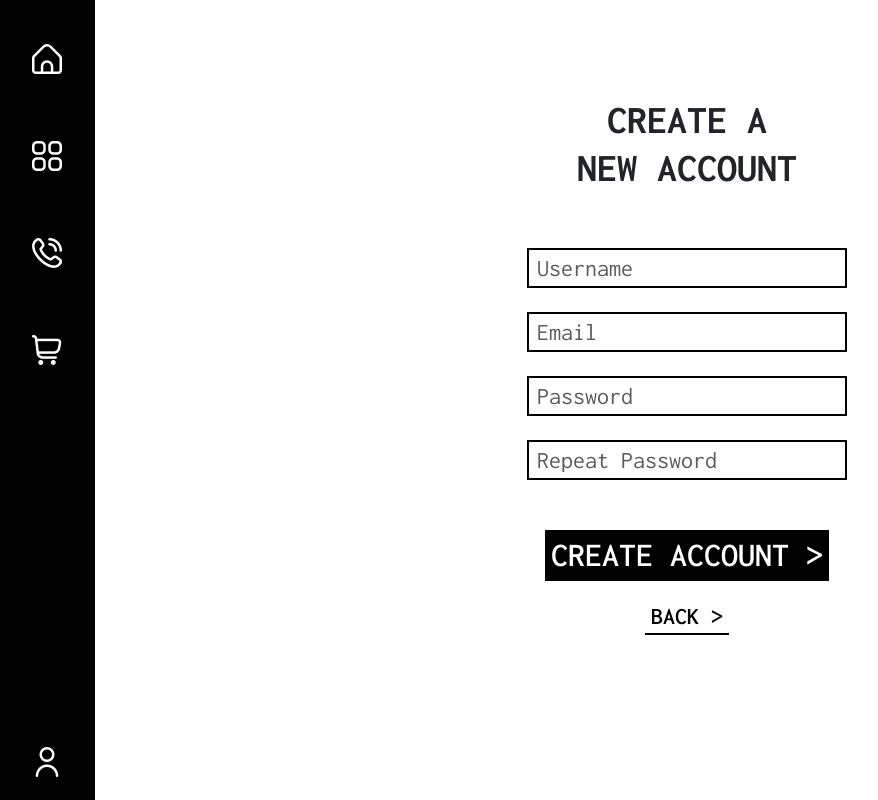
After one commit to rjventu/drape-website, a PHP site: page /main/registration.php in a window 1280 px wide. The commit adds this page. Shown: the whole page, without its empty margins (1-879 px from the left). Run offline with PHP 8.4, Linux system fonts and the light colour scheme; some libraries are stand-ins or nearby versions.

Commit message:
Login and Registration UI
+ Completed login and registration UI

Co-Authored-By: alyaskuneho  <95406417+GeeCyy@users.noreply.github.com>

```diff
--- a/src/main/contacts.php
+++ b/src/main/contacts.php
@@ -20,7 +20,6 @@
             <div class="col-md-6">
               <!-- FORM -->
               <form>
-
                 <div class="row">
                   <div class="form-group col">
                     <input type="text" class="form-control" placeholder="First name" required>
@@ -73,7 +72,7 @@
                     <div class="row d-flex justify-content-center mb-3">
                       <a class="btn-black" href="https://www.facebook.com/DrapeClothing11" target="_blank">
                         FACEBOOK ></a>
-                      <a class="btn-black ml-4" href="https://www.instagram.com/drape.clothing/" target="_blank">
+                      <a class="btn-black ms-3" href="https://www.instagram.com/drape.clothing/" target="_blank">
                         INSTAGRAM ></a>
                     </div>
                     <h4>SOCIALS</h4>
--- /dev/null
+++ b/src/main/registration.php
@@ -0,0 +1,43 @@
+<!DOCTYPE html>
+<html lang="en">
+
+<!-- HEAD TAGS -->
+<?php include("../head-tags.php")?>
+
+<body>
+
+  <!-- SIDEBAR -->
+  <?php include("../sidebar.php")?>
+
+  <!--MAIN CONTENT -->
+  <main>
+
+    <!-- LOGIN FORM -->
+    <section class="login-wrapper">
+      <div class="row">
+        <div class="col d-flex mt-5 text-center">
+          <h1><strong>CREATE A <br /> NEW ACCOUNT</strong></h1>
+        </div>
+      </div>
+      <div class="row">
+        <div class="col d-flex mt-5 mb-3">
+          <form action="#" method="post">
+            <input type="text" class="form-control" placeholder="Username">
+            <input type="email" class="form-control mt-4" placeholder="Email">
+            <input type="password" class="form-control mt-4" placeholder="Password">
+            <input type="password" class="form-control mt-4" placeholder="Repeat Password">
+            <button type="submit" class="btn-black-active mt-5 btn-logreg-major">CREATE ACCOUNT ></button>
+          </form>
+        </div>
+      </div>
+      <div class="row">
+        <div class="col d-flex">
+          <button type="button" class="btn-black btn-logreg-minor" onclick="history.back();">BACK ></button>
+        </div>
+      </div>
+    </section>
+
+  </main>
+
+  </body>
+</html>
--- a/src/sidebar.php
+++ b/src/sidebar.php
@@ -79,7 +79,7 @@ $cart_pages = array(
       </div>
       <div class="bottom-links">
         <li class="nav-item bottom-links">
-          <a class="nav-link d-flex" href="#">
+          <a class="nav-link d-flex" href="login.php">
             <i class="fi fi-rr-user"></i>
           </a>
         </li>
--- a/src/styles/main.css
+++ b/src/styles/main.css
@@ -14,6 +14,7 @@
     [9] FOOTER
     [10] CART
     [11] CHECKOUT
+    [12] LOGIN AND REGISTRATION
 
 /*
 
@@ -75,7 +76,7 @@
 /* [3] Main */
 main {
     margin-block: 3rem;
-    margin-inline: 11rem 6rem;
+    margin-inline: 12rem 6rem;
 }
 .hero {
     background-image: url('../../images/xuan-thu-le-2OXNxfTt3kQ-unsplash.jpg');
@@ -243,8 +244,8 @@ main {
     position: relative;
     z-index: 1;
     overflow: hidden;
-    padding-left: 0.5rem;
-    padding-right: 0.5rem;
+    /* padding-left: 0.5rem;
+    padding-right: 0.5rem; */
     /* margin: 0 4rem 3rem 0; */
 }
 .btn-black::before {
@@ -266,6 +267,43 @@ main {
 .btn-black:hover::before {
     height: 100%;
 }
+.btn-black-active {
+    font-size: 40px;
+    font-weight: 600;
+    display: inline-block;
+    color: white;
+    text-decoration: none;
+    position: relative;
+    z-index: 1;
+    overflow: hidden;
+    background-color: #000000;
+    /* padding-left: 10px;
+    padding-right: 10px; */
+    /* margin: 0 4rem 3rem 0; */
+}
+
+  .btn-black-active::before {
+    content: '';
+    position: absolute;
+    top: 0;
+    left: 0;
+    width: 100%;
+    height: 2px;
+    background-color: white;
+    transition: height 0.1s ease;
+    z-index: -1;
+}
+
+.btn-black-active:hover {
+    text-decoration: none;
+    color: black;
+    transition: 0.1s ease;
+}
+
+.btn-black-active:hover::before {
+    height: 97%;
+}
+
 /* [4.2] SIZE OPTION BUTTONS */
 .size-options {
     display: flex;
@@ -454,7 +492,7 @@ button {
     text-align: center;
     font-size: 24px;
     width: fit-content;
-    margin: 0 0.5rem 0 0.5rem;
+    padding: 0;
 }
 
 .contactinfo h2{
@@ -646,3 +684,28 @@ hr { /* Line under cart items */
 .check-below {
     margin: 2rem 0 0 2rem;
 }
+
+/* [12] LOGIN AND REGISTRATION */
+
+.profile-picture{
+    width: 12rem;
+    height: 12rem;
+}
+
+.login-wrapper form{
+    width: 20rem;
+    text-align: center;
+}
+
+.login-wrapper .col{
+    justify-content: center;
+    align-items: center;
+}
+
+.btn-logreg-major{
+    font-size: 34px;
+}
+
+.btn-logreg-minor{
+    font-size: 24px;
+}
--- a/src/styles/panels.css
+++ b/src/styles/panels.css
@@ -1,50 +1,10 @@
 /*  TABLE OF CONTENTS
 
-    [0] BUTTONS
     [1] SIDEBAR
     [2] ADMIN AND CLIENT PANELS
     [3] TABLE
 
 /*
-
-/* [0] BUTTONS */
-
-.btn-black-active {
-  font-size: 40px;
-  font-weight: 600;
-  display: inline-block;
-  color: white;
-  text-decoration: none;
-  position: relative;
-  z-index: 1;
-  overflow: hidden;
-  background-color: #000000;
-  padding-left: 10px;
-  padding-right: 10px;
-  /* margin: 0 4rem 3rem 0; */
-}
-
-.btn-black-active::before {
-  content: '';
-  position: absolute;
-  top: 0;
-  left: 0;
-  width: 100%;
-  height: 2px;
-  background-color: white;
-  transition: height 0.1s ease;
-  z-index: -1;
-}
-
-.btn-black-active:hover {
-  text-decoration: none;
-  color: black;
-  transition: 0.1s ease;
-}
-
-.btn-black-active:hover::before {
-  height: 97%;
-}
 
 /* [1] SIDEBAR */
 
@@ -95,6 +55,12 @@
   outline: none;
   border-color: rgb(0, 0, 0);
   box-shadow: inset 0 1px 1px rgba(0, 0, 0, 0.075), 0 0 8px rgb(55, 55, 55, 0.6);
+}
+
+.search-bar input[type=submit]:focus{
+  outline: none;
+  border: none;
+  box-shadow: none;
 }
 
 .search-bar input:last-of-type{
```
Also changed, not shown: src/main/login.php (added, +41 -0 lines), icons/profile-user.png (added).
